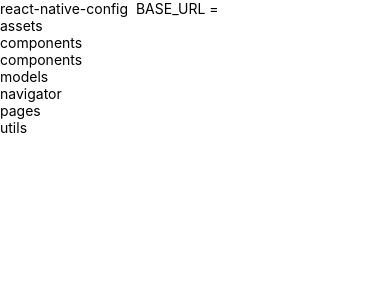
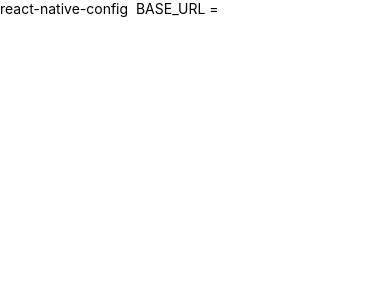
Before and after one commit to name-q/react-native-ts-falsework, a React Native app: screen / in a window 390 px wide. Shown: the top 300 px of the page. Built offline with nearby package versions, Linux system fonts and the light colour scheme.

Commit message:
删除绝对路径演示数据

```diff
--- a/src/assets/demo/index.tsx
+++ /dev/null
@@ -1,16 +0,0 @@
-import React from 'react';
-import {
-    View,
-    Text,
-} from 'react-native';
-
-
-const AssetsDemo: React.FC = () => (
-    <View>
-        <Text>
-            assets
-        </Text>
-    </View>
-);
-
-export default AssetsDemo;
--- a/src/components/demo/index.tsx
+++ /dev/null
@@ -1,16 +0,0 @@
-import React from 'react';
-import {
-    View,
-    Text,
-} from 'react-native';
-
-
-const ComponentsDemo: React.FC = () => (
-    <View>
-        <Text>
-            components
-        </Text>
-    </View>
-);
-
-export default ComponentsDemo;
--- a/src/config/demo/index.tsx
+++ /dev/null
@@ -1,16 +0,0 @@
-import React from 'react';
-import {
-    View,
-    Text,
-} from 'react-native';
-
-
-const ComponentsDemo: React.FC = () => (
-    <View>
-        <Text>
-            components
-        </Text>
-    </View>
-);
-
-export default ComponentsDemo;
--- a/src/index.tsx
+++ b/src/index.tsx
@@ -6,13 +6,6 @@ import {
     Text,
 } from 'react-native';
 
-import AssetsDemo from '@/assets/demo'
-import ComponentsDemo from '@/components/demo'
-import ConfigDemo from '@/config/demo'
-import ModelsDemo from '@/models/demo'
-import NavigatorDemo from '@/navigator/demo'
-import PagesDemo from '@/pages/demo'
-import UtilssDemo from '@/utils/demo'
 import Config from "react-native-config";
 
 const App: React.FC = () => (
@@ -25,13 +18,6 @@ const App: React.FC = () => (
                     react-native-config  BASE_URL = {Config.BASE_URL}
                 </Text>
             </View>
-            <AssetsDemo />
-            <ComponentsDemo />
-            <ConfigDemo />
-            <ModelsDemo />
-            <NavigatorDemo />
-            <PagesDemo />
-            <UtilssDemo />
         </ScrollView>
     </SafeAreaView>
 );
--- a/src/models/demo/index.tsx
+++ /dev/null
@@ -1,16 +0,0 @@
-import React from 'react';
-import {
-    View,
-    Text,
-} from 'react-native';
-
-
-const ModelsDemo: React.FC = () => (
-    <View>
-        <Text>
-            models
-        </Text>
-    </View>
-);
-
-export default ModelsDemo;
--- a/src/navigator/demo/index.tsx
+++ /dev/null
@@ -1,16 +0,0 @@
-import React from 'react';
-import {
-    View,
-    Text,
-} from 'react-native';
-
-
-const NavigatorDemo: React.FC = () => (
-    <View>
-        <Text>
-            navigator
-        </Text>
-    </View>
-);
-
-export default NavigatorDemo;
--- a/src/pages/demo/index.tsx
+++ /dev/null
@@ -1,16 +0,0 @@
-import React from 'react';
-import {
-    View,
-    Text,
-} from 'react-native';
-
-
-const PagesDemo: React.FC = () => (
-    <View>
-        <Text>
-            pages
-        </Text>
-    </View>
-);
-
-export default PagesDemo;
--- a/src/utils/demo/index.tsx
+++ /dev/null
@@ -1,16 +0,0 @@
-import React from 'react';
-import {
-    View,
-    Text,
-} from 'react-native';
-
-
-const UtilsDemo: React.FC = () => (
-    <View>
-        <Text>
-            utils
-        </Text>
-    </View>
-);
-
-export default UtilsDemo;
```
